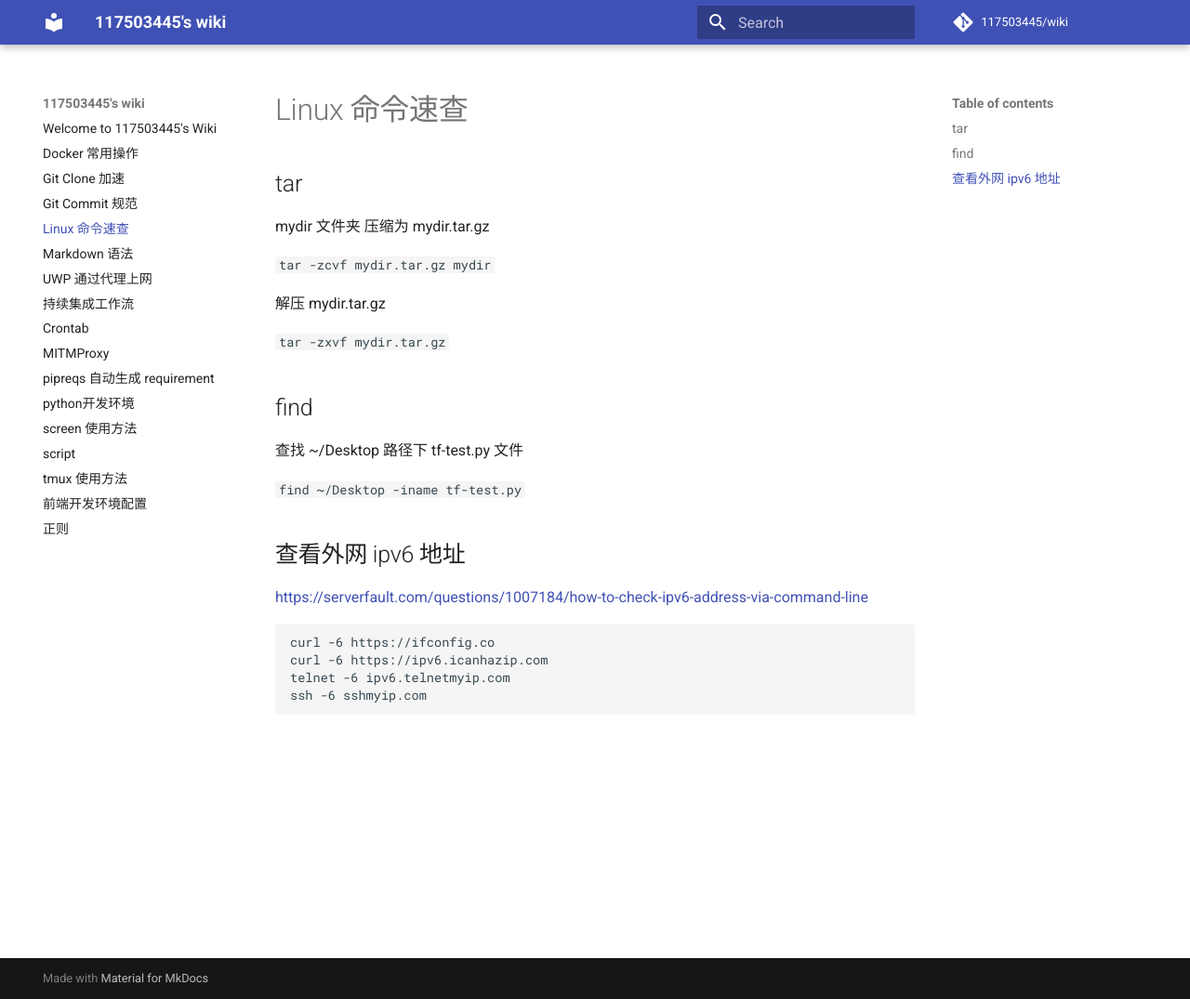
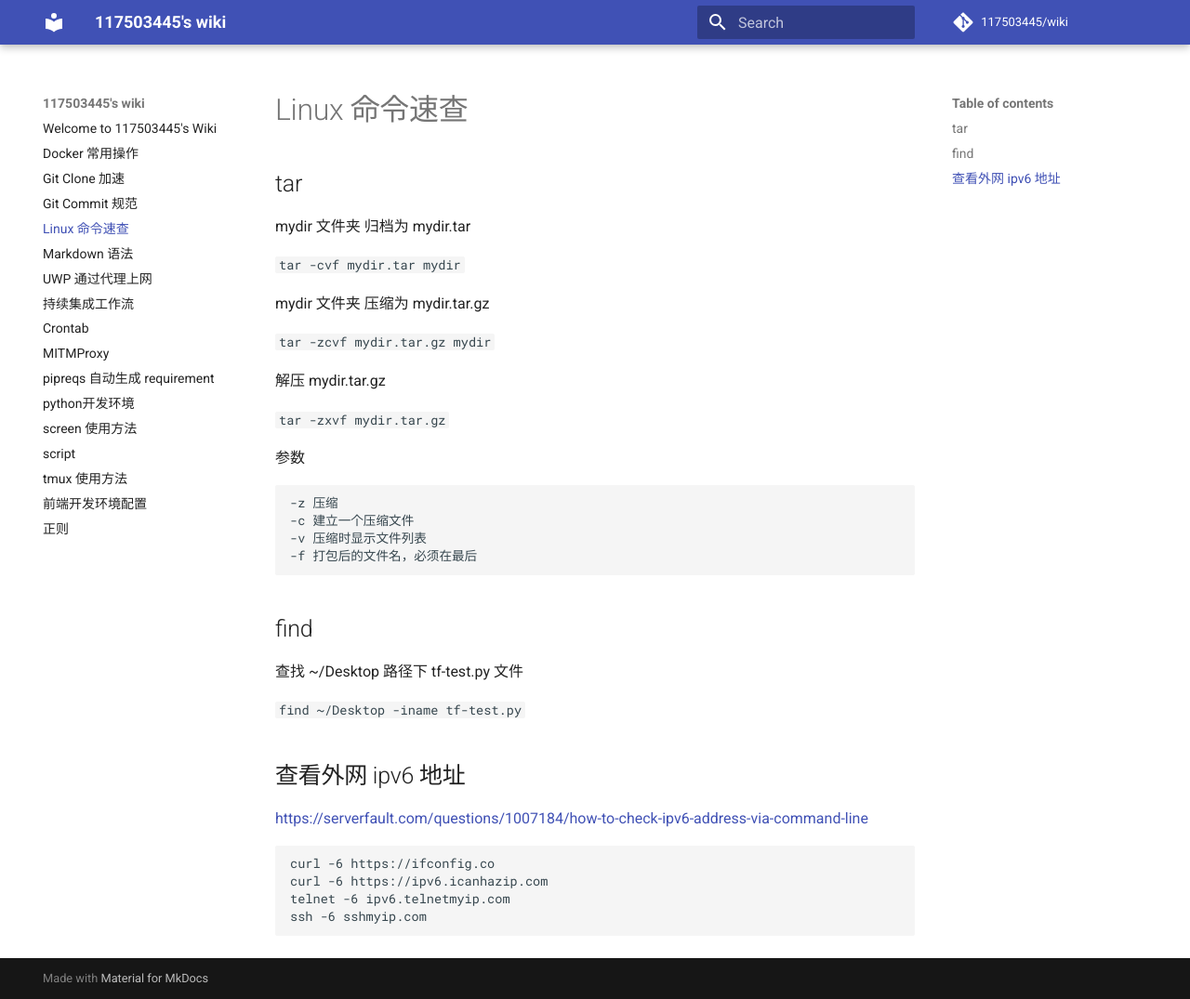
Before and after one commit to 117503445/wiki, an MkDocs documentation site: the page built from docs/Linux 命令速查.md, in a window 1280 px wide and 1075 px high. Shown: the whole window at 93% size. Built offline with MkDocs 1.6.1 and Material for MkDocs 9.7.7, drawn with Linux system fonts in a browser that asks for light colours; comment, search, counter and statistics services are not loaded.

Commit message:
Update Linux 命令速查.md

````diff
--- a/docs/Linux 命令速查.md
+++ b/docs/Linux 命令速查.md
@@ -1,6 +1,10 @@
 # Linux 命令速查
 
 ## tar
+
+mydir 文件夹 归档为 mydir.tar
+
+`tar -cvf mydir.tar mydir`
 
 mydir 文件夹 压缩为 mydir.tar.gz
 
@@ -9,6 +13,15 @@ mydir 文件夹 压缩为 mydir.tar.gz
 解压 mydir.tar.gz
 
 `tar -zxvf mydir.tar.gz`
+
+参数
+
+```sh
+-z 压缩
+-c 建立一个压缩文件
+-v 压缩时显示文件列表
+-f 打包后的文件名，必须在最后
+```
 
 ## find
 
````
